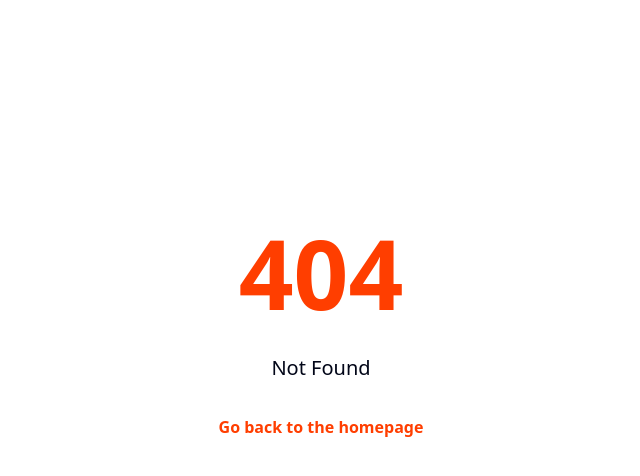
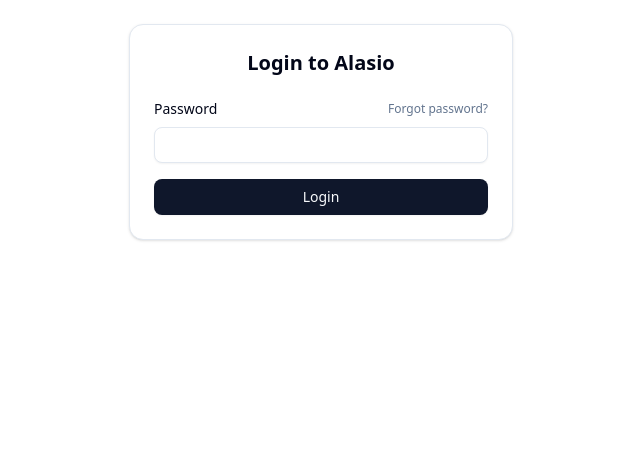
Before and after one commit to LmeSzinc/Alasio, a SvelteKit app in the folder frontend/: page /auth in a window 1280 px wide. Before the commit this address had no page. Shown: the top 476 px of the page, without its empty margins (319-959 px from the left). Built offline with nearby package versions, Linux system fonts and the light colour scheme.

Commit message:
Add(frontend): login page and help component

```diff
--- /dev/null
+++ b/frontend/src/lib/components/ui/help/help.svelte
@@ -0,0 +1,42 @@
+<script lang="ts" module>
+	import type { HTMLAttributes } from 'svelte/elements';
+	import { cn, type WithElementRef } from '$lib/utils.js';
+	import { type VariantProps, tv } from 'tailwind-variants';
+
+	export const helpVariants = tv({
+		base: 'flex flex-col gap-2 px-2 py-2 border-l-6 text-xs',
+		variants: {
+			variant: {
+				default: 'bg-muted text-muted-foreground',
+				error: 'border-l-destructive bg-destructive/8 text-destructive'
+			}
+		},
+		defaultVariants: {
+			variant: 'default'
+		}
+	});
+
+	export type HelpVariant = VariantProps<typeof helpVariants>['variant'];
+	export type HelpProps = WithElementRef<HTMLAttributes<HTMLDivElement>> & {
+		variant?: HelpVariant;
+	};
+</script>
+
+<script lang="ts">
+	let {
+		class: className,
+		variant = 'default',
+		ref = $bindable(null),
+		children,
+		...restProps
+	}: HelpProps = $props();
+</script>
+
+<div
+  bind:this={ref}
+  data-slot="help"
+  class={cn(helpVariants({ variant }), className)}
+  {...restProps}
+>
+  {@render children?.()}
+</div>
--- /dev/null
+++ b/frontend/src/lib/components/ui/help/index.ts
@@ -0,0 +1,15 @@
+import Root, {
+	type HelpProps,
+	type HelpVariant,
+	helpVariants,
+} from "./help.svelte";
+
+export {
+	Root,
+	type HelpProps as Props,
+	//
+	Root as Help,
+	helpVariants,
+	type HelpProps,
+	type HelpVariant,
+};
--- /dev/null
+++ b/frontend/src/routes/auth/+page.svelte
@@ -0,0 +1,44 @@
+<script lang="ts">
+	import { Button } from '$lib/components/ui/button/index.js';
+	import { Label } from '$lib/components/ui/label/index.js';
+	import { Input } from '$lib/components/ui/input/index.js';
+	import { Card, CardContent, CardFooter, CardHeader, CardTitle } from '$lib/components/ui/card/index.js';
+	import { Help } from '$lib/components/ui/help/index.js';
+
+	let showTip = $state(false);
+</script>
+
+<Card class="w-full max-w-sm mx-auto mt-6 gap-4">
+  <CardHeader>
+    <CardTitle class="mx-auto text-xl">
+      Login to Alasio
+    </CardTitle>
+  </CardHeader>
+  <CardContent>
+    <form>
+      <div class="flex flex-col">
+        <div class="grid gap-2">
+          <div class="flex items-center">
+            <Label for="password" class="text-sm">Password</Label>
+            <Button
+              variant="link"
+              class="ml-auto text-xs text-muted-foreground p-0 h-auto"
+              onclick={() => showTip = !showTip}
+            >
+              Forgot password?
+            </Button>
+          </div>
+          <Input id="password" type="password" required />
+          {#if showTip}
+            <Help>
+              If you forgot your password, you can always peep in file "/config/deploy.yaml" key "Password"
+            </Help>
+          {/if}
+        </div>
+      </div>
+    </form>
+  </CardContent>
+  <CardFooter class="flex-col gap-2">
+    <Button type="submit" class="w-full">Login</Button>
+  </CardFooter>
+</Card>
```
